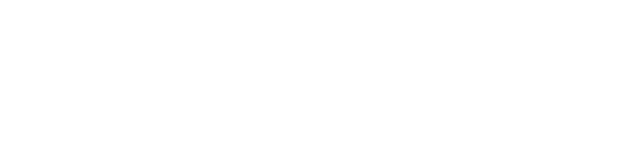
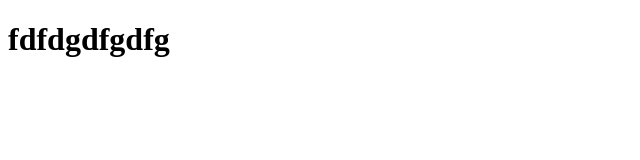
Before and after one commit to dseserx/learning-git, a plain HTML site: page index.html in a window 1280 px wide. Shown: the whole page, without its empty margins (0-640 px from the left). Drawn offline with Linux system fonts and the light colour scheme.

Commit message:
Update index.html

```diff
--- a/index.html
+++ b/index.html
@@ -7,6 +7,6 @@
     <title>Document</title>
 </head>
 <body>
-
+ <h1>fdfdgdfgdfg</h1>
 </body>
 </html>
```
